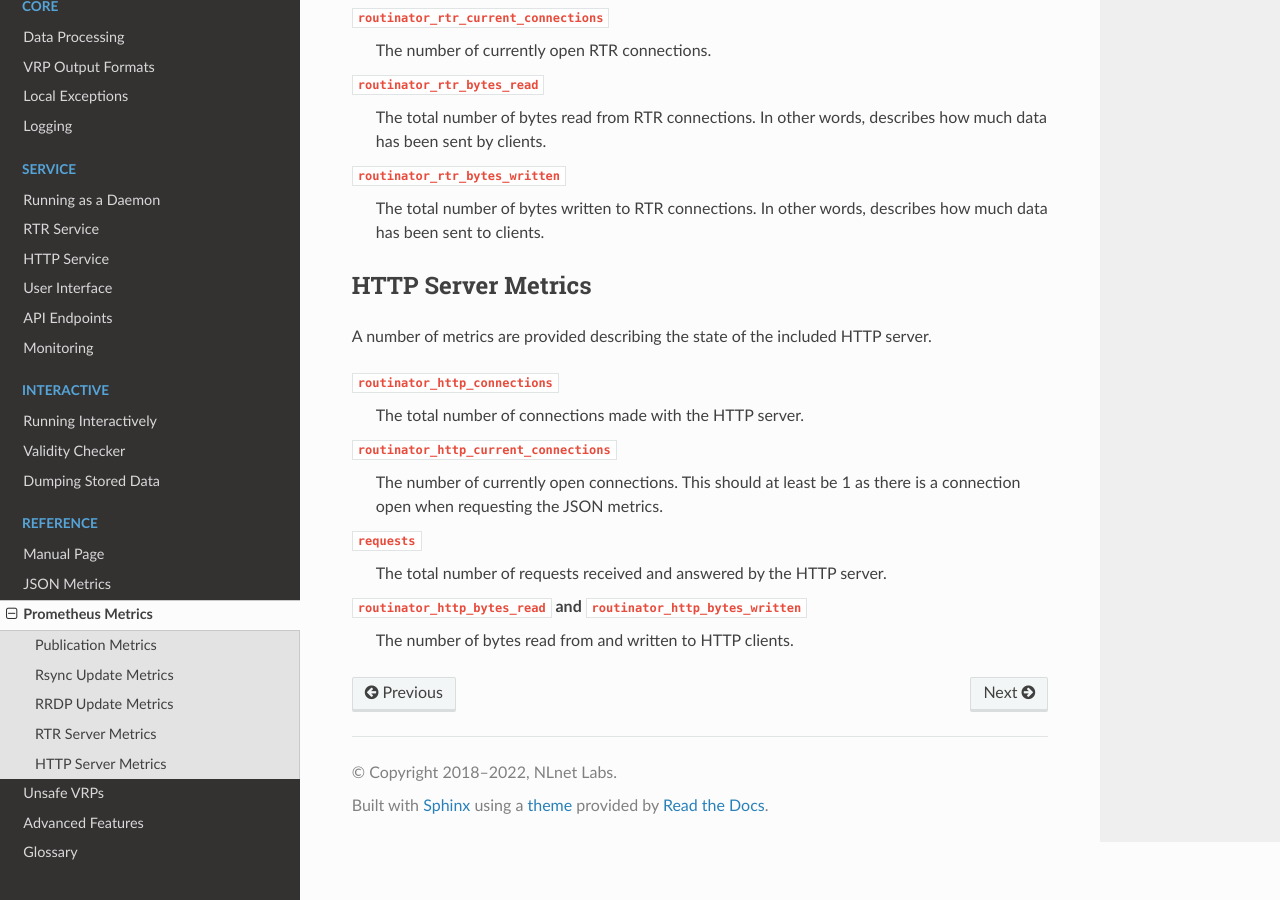
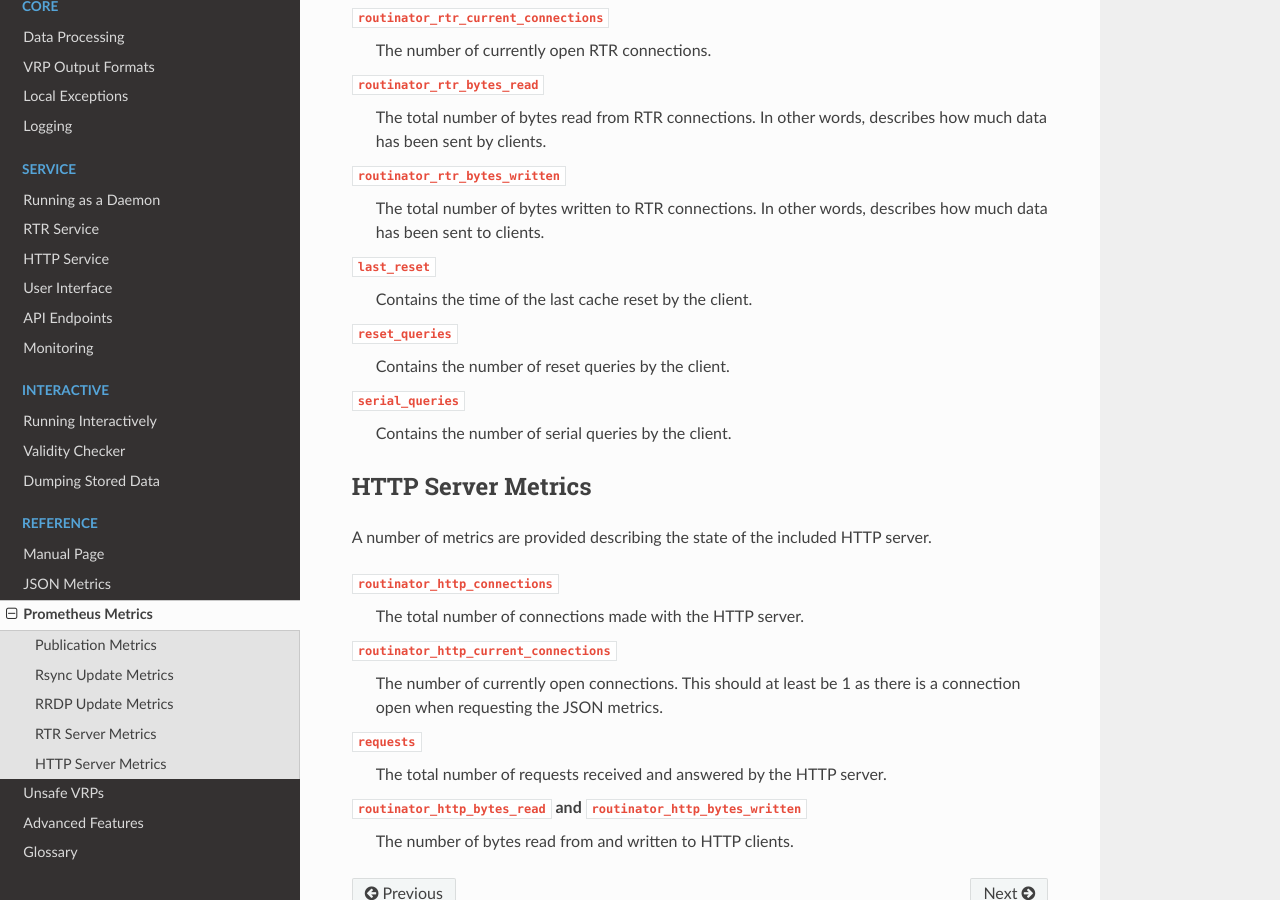
Before and after one commit to NLnetLabs/routinator, a Sphinx documentation site: the page built from doc/manual/source/prometheus-metrics.rst, in a window 1280 px wide and 900 px high, scrolled down 3361 px. Built offline with Sphinx 7.4.7 and the Read the Docs theme 2.0.0, drawn with Linux system fonts in a browser that asks for light colours.

Commit message:
Add new RTR client metrics

```diff
--- a/doc/manual/source/prometheus-metrics.rst
+++ b/doc/manual/source/prometheus-metrics.rst
@@ -181,6 +181,15 @@ enabled or not.
    The total number of bytes written to RTR connections. In other words,
    describes how much data has been sent to clients.
 
+``last_reset``
+   Contains the time of the last cache reset by the client.
+
+``reset_queries``
+   Contains the number of reset queries by the client.
+
+``serial_queries``
+   Contains the number of serial queries by the client.
+
 HTTP Server Metrics
 """""""""""""""""""
 
```
Also changed, not shown: doc/manual/source/json-metrics.rst (+9 -0 lines).
